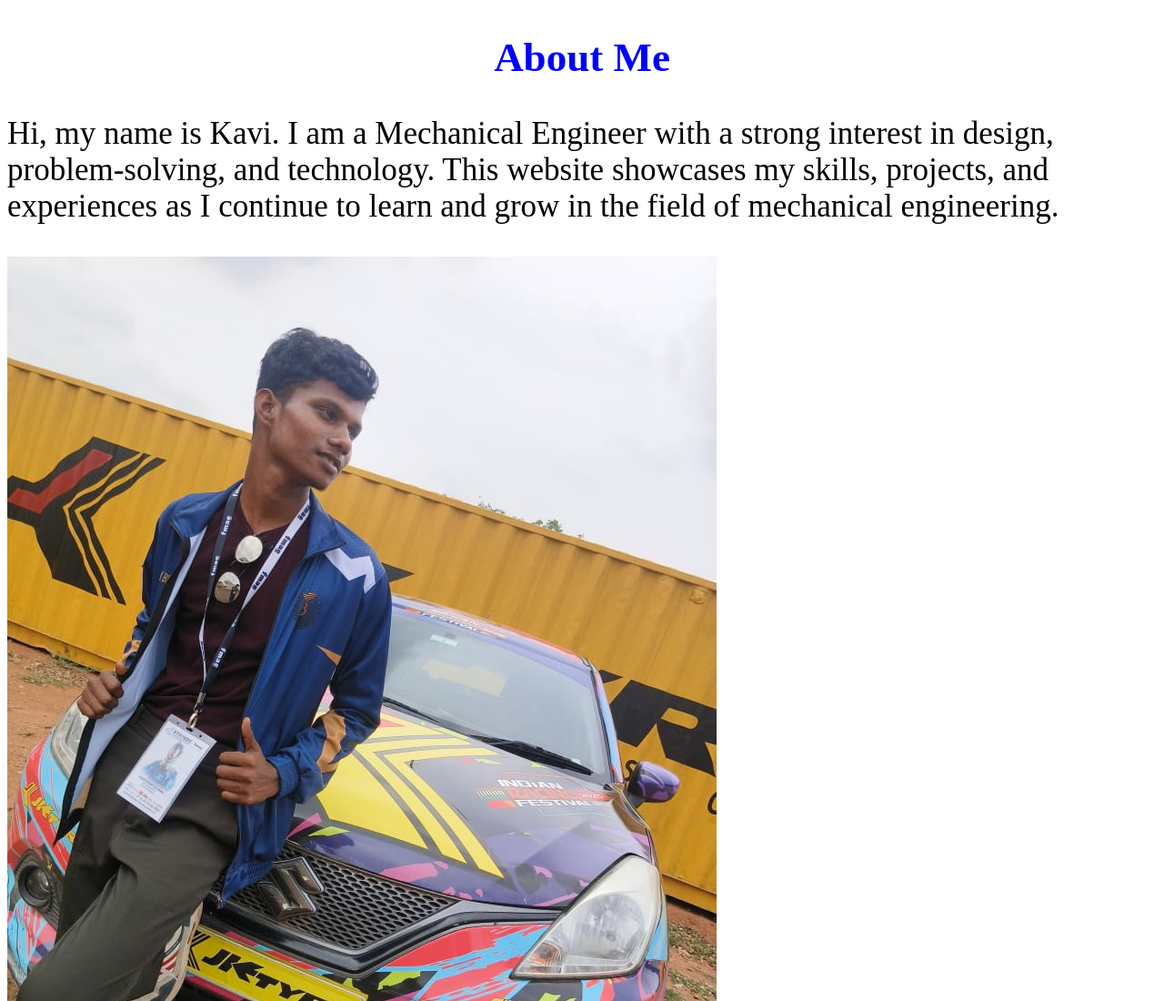
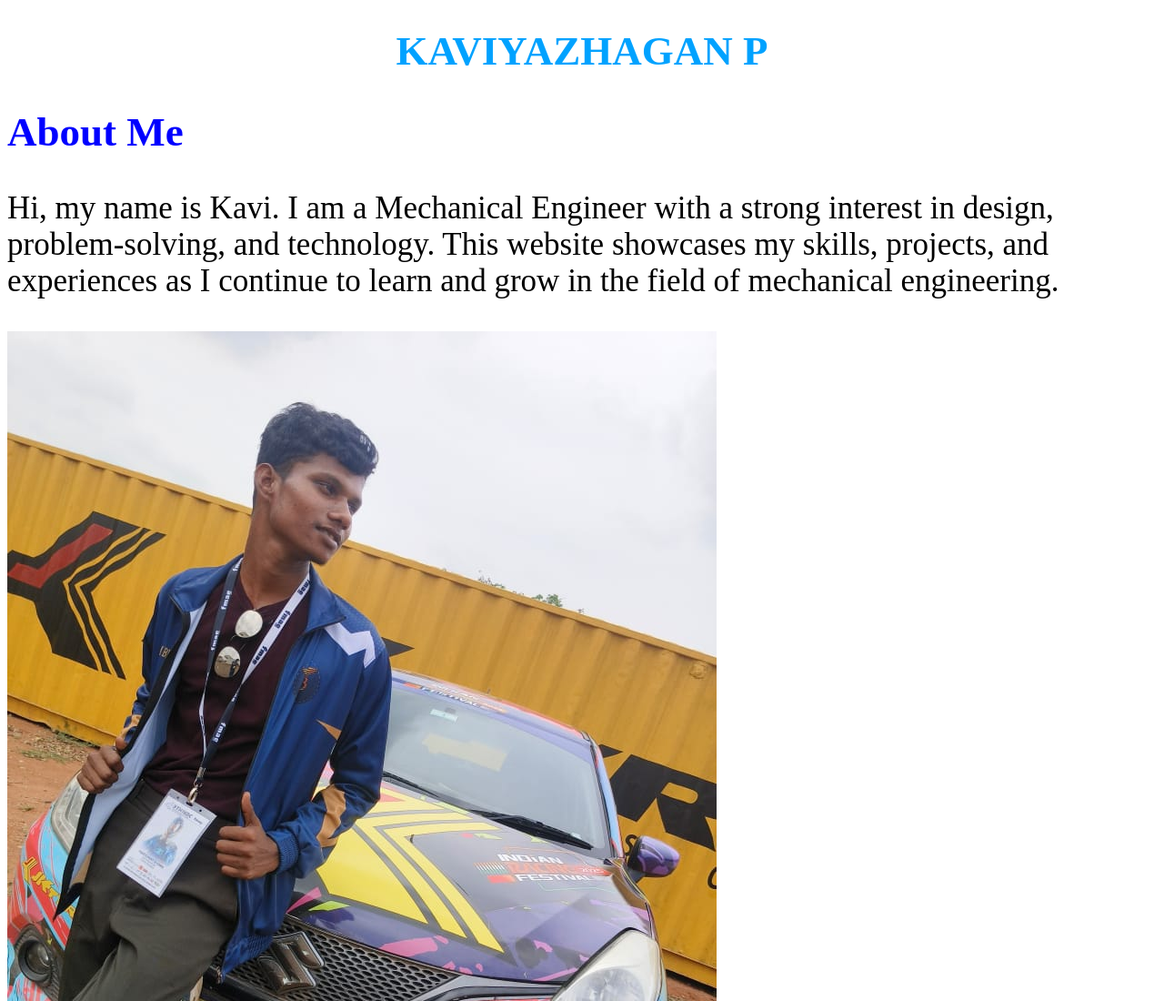
Before and after one commit to kavi209/new, a plain HTML site: page index.html in a window 1280 px wide. Shown: the top 1100 px of the page at 91% size. Drawn offline with Linux system fonts and the light colour scheme.

Commit message:
addnew h1

```diff
--- a/index.html
+++ b/index.html
@@ -6,7 +6,10 @@
     <title>kaviyazhagnweb.com</title>
 </head>
 <body>
-    <h2 style="color: blue; font-size: 45px; text-align: center;">
+    <h1 style="color: rgb(0, 162, 255); font-size: 45px; text-align: center;" >
+        KAVIYAZHAGAN P
+    </h1>
+    <h2 style="color: blue; font-size: 45px;">
   About Me
 </h2>
      <p style="color: block; font-size: 35px;">
```
